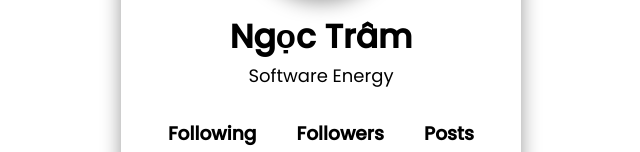
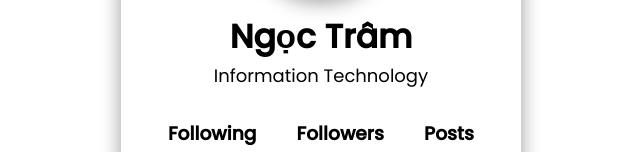
Before and after one commit to nchamcutii/profile, a plain HTML site: page index.html in a window 1280 px wide. Shown: the part 353-505 px from the top of the page, without its empty margins (319-959 px from the left). Drawn offline with Linux system fonts and the light colour scheme; files whose address does not match are found by name.

Commit message:
index.html

```diff
--- a/index.html
+++ b/index.html
@@ -15,7 +15,7 @@
     </div>
     <div class="data">
       <h2> Ngọc Trâm</h2>
-      <span>Software Energy</span>
+      <span>Information Technology</span>
     </div>
     <div class="row">
       <div class="info">
```
